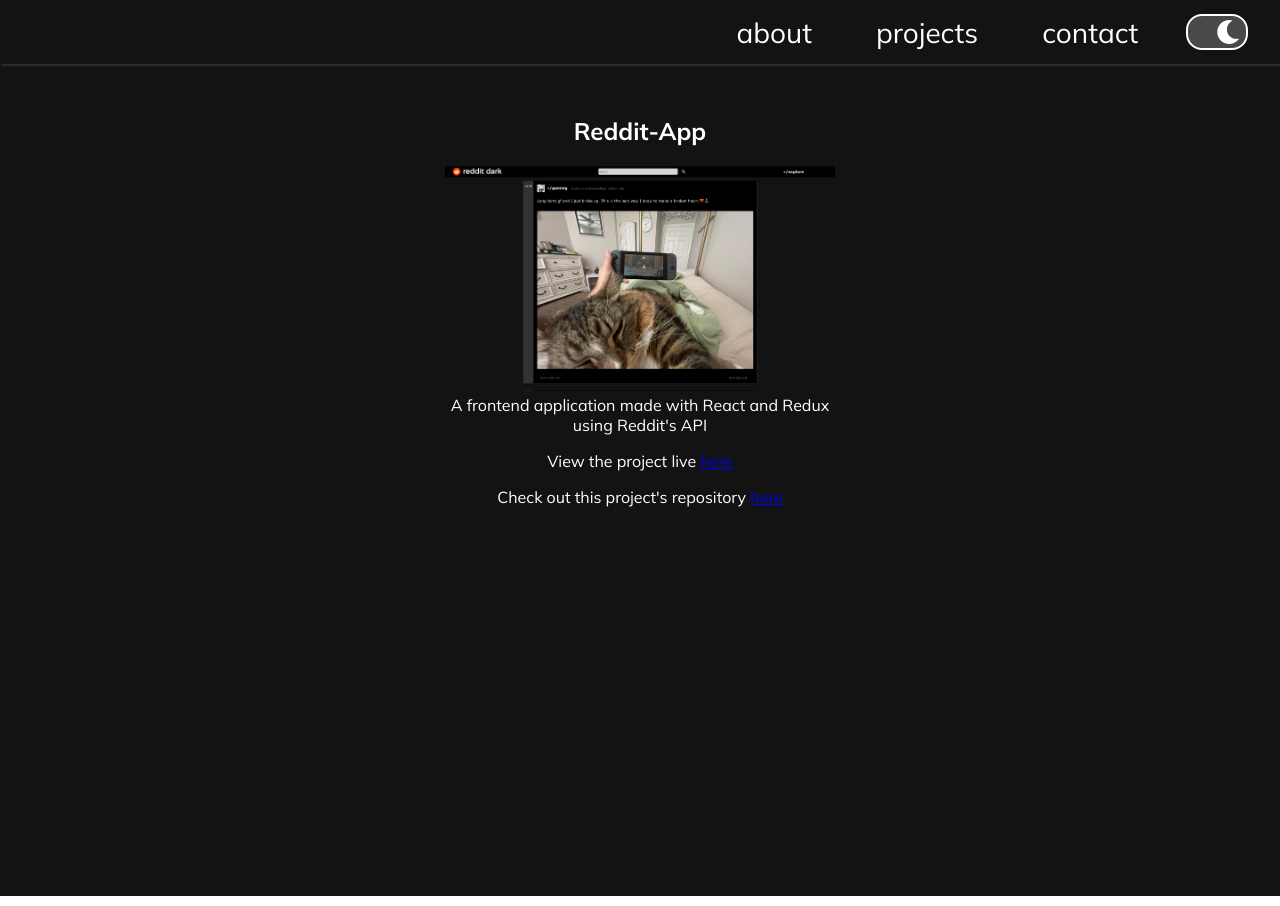
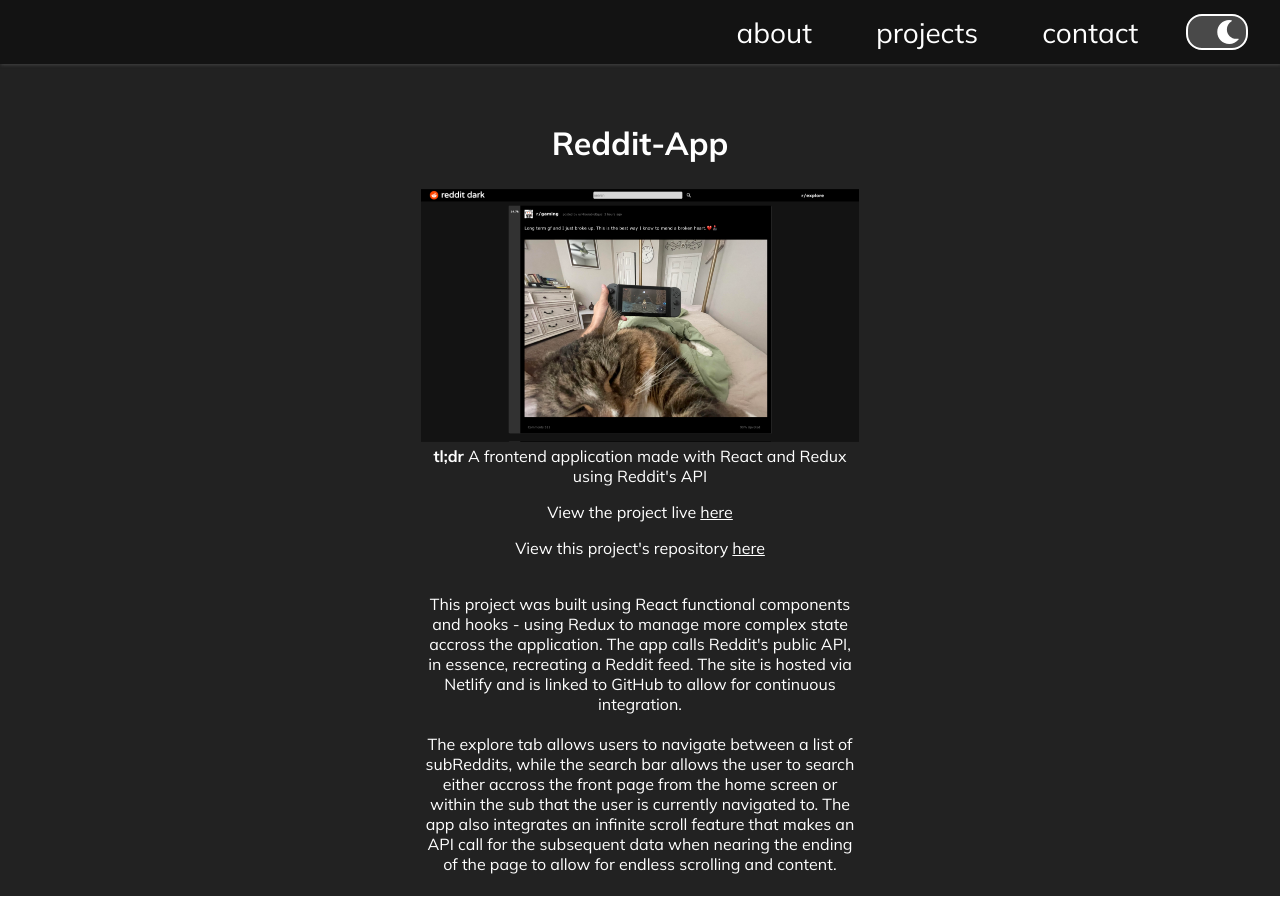
Before and after one commit to frivolousvision/portfolio-project, a React (Create React App) app: page /reddit-app in a window 1280 px wide. Built offline with nearby package versions, Linux system fonts and the light colour scheme.

Commit message:
added text description of reddit app

```diff
--- a/src/Components/Header/Header.js
+++ b/src/Components/Header/Header.js
@@ -85,19 +85,12 @@
             className={`toggle-container ${
               props.dark ? "toggle-container-dark" : "toggle-container-light"
             }`}
+            onClick={props.toggleDark}
           >
             {props.dark ? (
-              <FontAwesomeIcon
-                onClick={props.toggleDark}
-                icon={faMoon}
-                className='moon'
-              />
+              <FontAwesomeIcon icon={faMoon} className='moon' />
             ) : (
-              <FontAwesomeIcon
-                onClick={props.toggleDark}
-                icon={faSun}
-                className='sun'
-              />
+              <FontAwesomeIcon icon={faSun} className='sun' />
             )}
           </div>
         </ul>
--- a/src/Components/ProjectList/projects.css
+++ b/src/Components/ProjectList/projects.css
@@ -1,6 +1,7 @@
 .projects {
   padding-top: 3.5rem;
   transition: 600ms;
+  height: 100vh;
 }
 .projects-light {
   background-color: white;
--- a/src/Components/Projects/RedditApp.js
+++ b/src/Components/Projects/RedditApp.js
@@ -21,7 +21,8 @@
           <img src={redditPhoto} alt='' />
 
           <p className={`${props.dark ? "text-dark" : "text-light"}`}>
-            A frontend application made with React and Redux using Reddit's API
+            <strong>tl;dr</strong> A frontend application made with React and
+            Redux using Reddit's API
           </p>
           <p className={`${props.dark ? "text-dark" : "text-light"}`}>
             View the project live{" "}
@@ -34,7 +35,7 @@
             </a>
           </p>
           <p className={`${props.dark ? "text-dark" : "text-light"}`}>
-            Check out this project's repository{" "}
+            View this project's repository{" "}
             <a
               href='https://github.com/frivolousvision/reddit-mimic-app'
               target='_blank'
@@ -43,6 +44,23 @@
               here
             </a>
           </p>
+          <br />
+          <p className={`${props.dark ? "text-dark" : "text-light"}`}>
+            This project was built using React functional components and hooks -
+            using Redux to manage more complex state accross the application.
+            The app calls Reddit's public API, in essence, recreating a Reddit
+            feed. The site is hosted via Netlify and is linked to GitHub to
+            allow for continuous integration.
+            <br />
+            <br />
+            The explore tab allows users to navigate between a list of
+            subReddits, while the search bar allows the user to search either
+            accross the front page from the home screen or within the sub that
+            the user is currently navigated to. The app also integrates an
+            infinite scroll feature that makes an API call for the subsequent
+            data when nearing the ending of the page to allow for endless
+            scrolling and content.
+          </p>
         </div>
       </div>
     </div>
--- a/src/Components/Projects/project.css
+++ b/src/Components/Projects/project.css
@@ -7,12 +7,35 @@
   width: 100%;
   height: 100vh;
 }
+.background-light {
+  background-color: white;
+}
+.background-dark {
+  background-color: rgb(34, 34, 34);
+}
 .project-container {
   display: flex;
   justify-content: center;
-  width: 80%;
+  width: 100%;
   margin: 0 auto;
 }
 .project-container img {
   max-width: 100%;
 }
+.text-dark a {
+  color: white;
+}
+.text-light a {
+  color: black;
+}
+@media only screen and (min-width: 1200px) {
+  .project-container {
+    display: flex;
+    justify-content: center;
+    width: 90%;
+    margin: 0 auto;
+  }
+  .project-header {
+    font-size: 2rem;
+  }
+}
```
